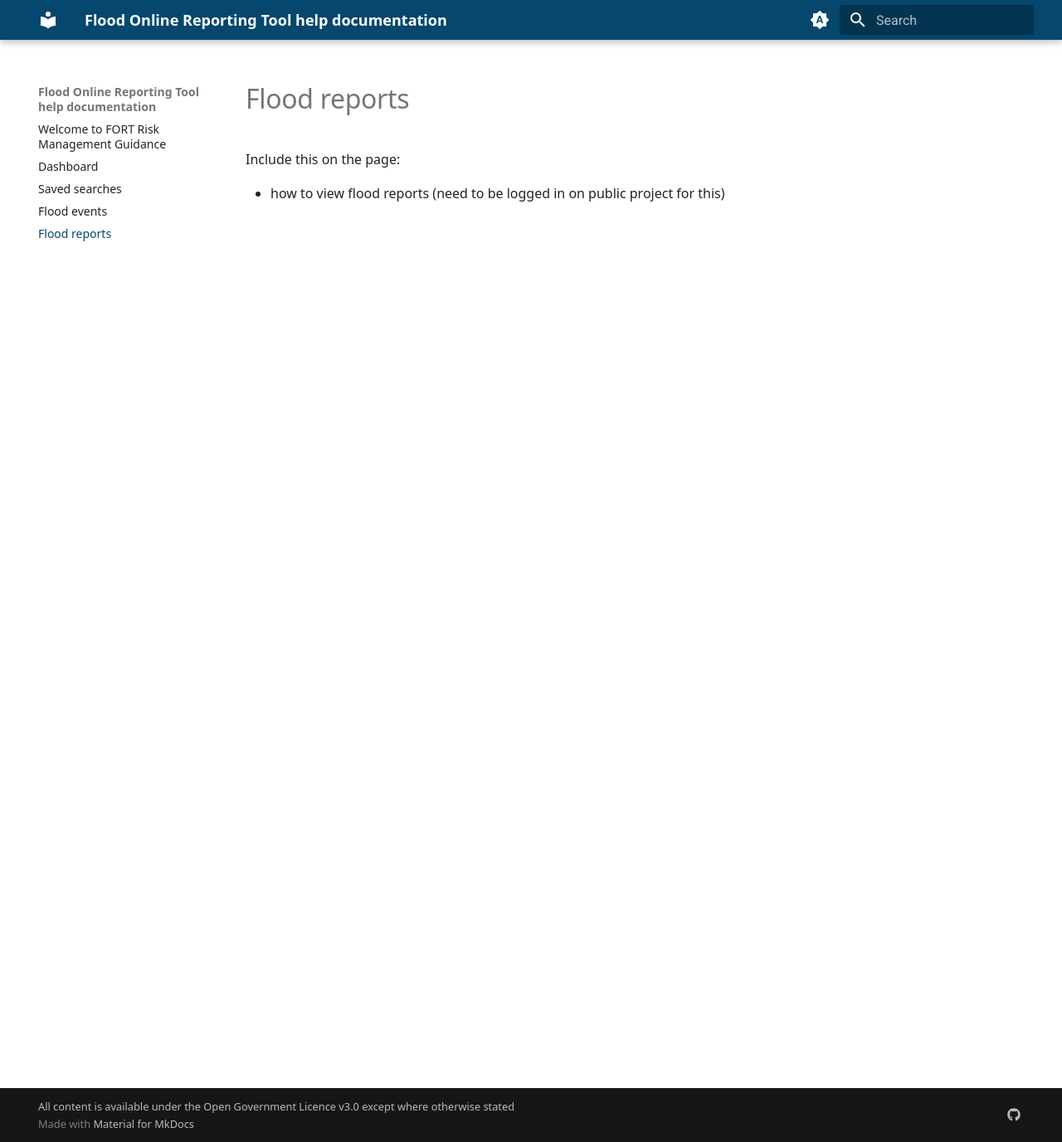
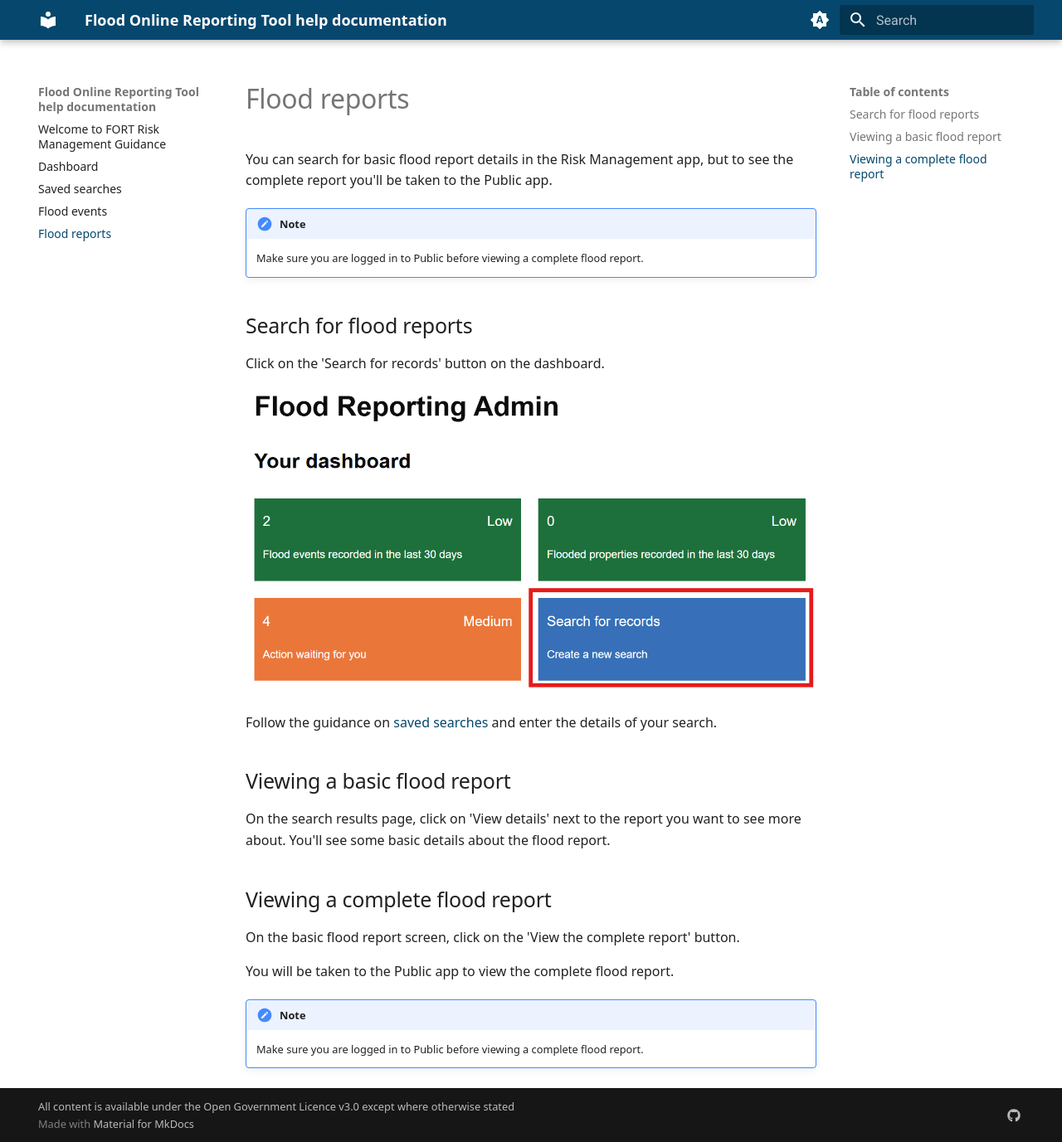
Before and after one commit to Dorset-Council-UK/FloodOnlineReportingTool.HelpDocumentation, an MkDocs documentation site: the page built from docs/flood-reports.md, in a window 1280 px wide and 1377 px high. Shown: the whole window at 83% size. Built offline with MkDocs 1.6.1 and Material for MkDocs 9.7.7, drawn with Linux system fonts in a browser that asks for light colours.

Commit message:
Added flood report guidance

```diff
--- a/docs/flood-reports.md
+++ b/docs/flood-reports.md
@@ -1,5 +1,27 @@
 # Flood reports
 
-Include this on the page:
+You can search for basic flood report details in the Risk Management app, but to see the complete report you'll be taken to the Public app.
 
-- how to view flood reports (need to be logged in on public project for this)
+!!! note
+    Make sure you are logged in to Public before viewing a complete flood report.
+
+## Search for flood reports
+
+Click on the 'Search for records' button on the dashboard.
+
+![Search for records button on the dashboard](images/search-for-records-button.png)
+
+Follow the guidance on [saved searches](saved-search.md) and enter the details of your search.
+
+## Viewing a basic flood report
+
+On the search results page, click on 'View details' next to the report you want to see more about. You'll see some basic details about the flood report.
+
+## Viewing a complete flood report
+
+On the basic flood report screen, click on the 'View the complete report' button.
+
+You will be taken to the Public app to view the complete flood report.
+
+!!! note
+    Make sure you are logged in to Public before viewing a complete flood report.
```
